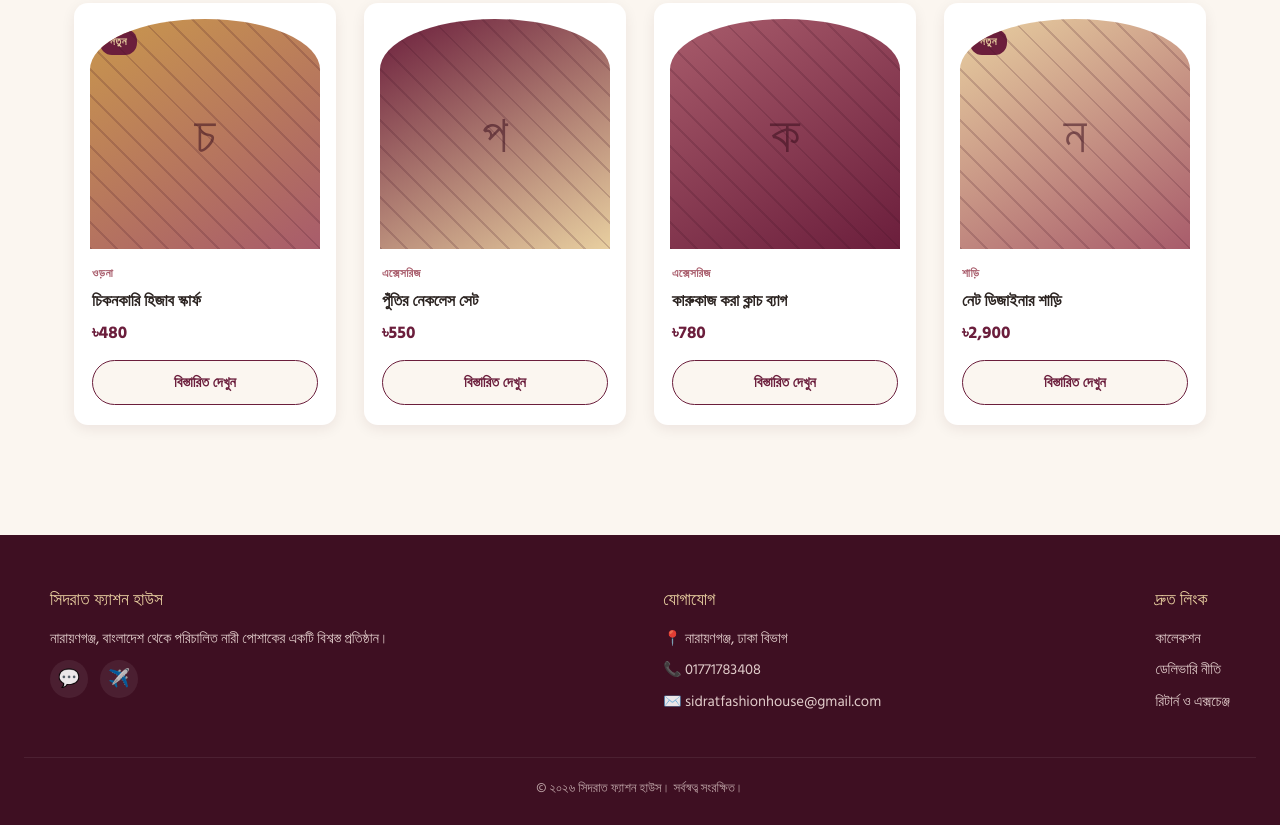
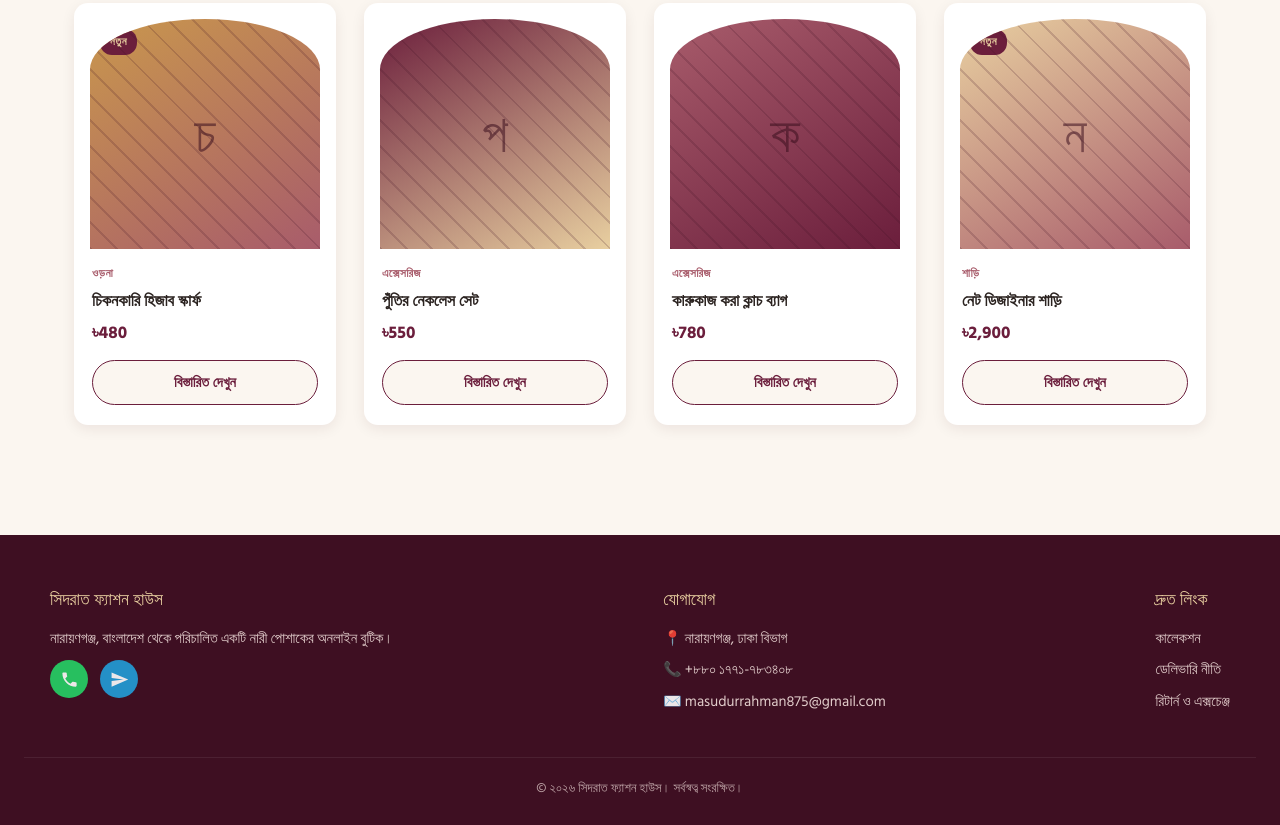
Before and after one commit to tonmoyhasanmrj/sidrat-fashion-house, a website: page index.html in a window 1280 px wide. Shown: the part 1845-2670 px from the top of the page. Drawn offline with Linux system fonts and the light colour scheme; a web font is replaced by a local one.

Commit message:
Add files via upload

```diff
--- a/content/settings.json
+++ b/content/settings.json
@@ -1,10 +1,10 @@
 {
-  "heroImage": "/images/uploads/chatgpt-image-sep-1-2026-12_06_07-pm.png",
+  "heroImage": "",
   "whatsappNumber": "8801771783408",
   "telegramUsername": "jabedhossainmrj",
   "bkashNumber": "01771783408",
   "nagadNumber": "01771783408",
-  "contactPhone": "01771783408",
-  "contactEmail": "sidratfashionhouse@gmail.com",
+  "contactPhone": "+৮৮০ ১৭৭১-৭৮৩৪০৮",
+  "contactEmail": "masudurrahman875@gmail.com",
   "contactAddress": "নারায়ণগঞ্জ, ঢাকা বিভাগ"
 }
--- a/index.html
+++ b/index.html
@@ -227,9 +227,13 @@ footer{background:var(--maroon-dark); color:var(--blush); padding:50px 24px 26px
 .footer-col a:hover{color:var(--gold-light);}
 .social-row{display:flex; gap:12px; margin-top:10px;}
 .social-row a{
-  width:38px; height:38px; border-radius:50%; background:rgba(255,255,255,0.08);
-  display:flex; align-items:center; justify-content:center; font-size:1.1rem;
+  width:38px; height:38px; border-radius:50%;
+  display:flex; align-items:center; justify-content:center; transition:transform 0.2s;
 }
+.social-row a:hover{transform:translateY(-2px);}
+.social-row a.wa-icon{background:#25D366;}
+.social-row a.tg-icon{background:#229ED9;}
+.social-row a svg{width:19px; height:19px; fill:#fff;}
 .footer-bottom{text-align:center; margin-top:36px; padding-top:20px; border-top:1px solid rgba(255,255,255,0.1); font-size:0.82rem; opacity:0.7;}
 
 /* ---------- Cart drawer ---------- */
@@ -455,7 +459,7 @@ footer{background:var(--maroon-dark); color:var(--blush); padding:50px 24px 26px
     <div class="hero-text">
       <span class="hero-eyebrow">নারায়ণগঞ্জ থেকে সারা বাংলাদেশে</span>
       <h1>ঐতিহ্য আর আভিজাত্যের<br>মেলবন্ধনে সিদরাত</h1>
-      <p>হাতে বাছাই করা প্রতিটি পোশাকে বাংলার নকশা আর মার্জিত রুচির ছোঁয়া।</p>
+      <p>হাতে বাছাই করা শাড়ি, থ্রি-পিস, কুর্তি ও ওড়না — প্রতিটি পোশাকে বাংলার নকশা আর মার্জিত রুচির ছোঁয়া।</p>
       <a href="#shop" class="hero-cta">কালেকশন দেখুন</a>
     </div>
     <div class="hero-visual" id="heroVisual">
@@ -483,17 +487,21 @@ footer{background:var(--maroon-dark); color:var(--blush); padding:50px 24px 26px
   <div class="footer-inner">
     <div class="footer-col">
       <h3>সিদরাত ফ্যাশন হাউস</h3>
-      <p>নারায়ণগঞ্জ, বাংলাদেশ থেকে পরিচালিত নারী পোশাকের একটি বিশ্বস্ত প্রতিষ্ঠান।</p>
+      <p>নারায়ণগঞ্জ, বাংলাদেশ থেকে পরিচালিত একটি নারী পোশাকের অনলাইন বুটিক।</p>
       <div class="social-row">
-        <a href="#" id="footerWhatsapp" target="_blank" rel="noopener" aria-label="WhatsApp">💬</a>
-        <a href="#" id="footerTelegram" target="_blank" rel="noopener" aria-label="Telegram">✈️</a>
+        <a href="#" id="footerWhatsapp" class="wa-icon" target="_blank" rel="noopener" aria-label="WhatsApp">
+          <svg viewBox="0 0 24 24" xmlns="http://www.w3.org/2000/svg"><path d="M6.62 10.79c1.44 2.83 3.76 5.14 6.59 6.59l2.2-2.2c.27-.27.67-.36 1.02-.24 1.12.37 2.33.57 3.57.57.55 0 1 .45 1 1V20c0 .55-.45 1-1 1-9.39 0-17-7.61-17-17 0-.55.45-1 1-1h3.5c.55 0 1 .45 1 1 0 1.25.2 2.45.57 3.57.11.35.03.74-.25 1.02l-2.2 2.2z"/></svg>
+        </a>
+        <a href="#" id="footerTelegram" class="tg-icon" target="_blank" rel="noopener" aria-label="Telegram">
+          <svg viewBox="0 0 24 24" xmlns="http://www.w3.org/2000/svg"><path d="M2.01 21L23 12 2.01 3 2 10l15 2-15 2z"/></svg>
+        </a>
       </div>
     </div>
     <div class="footer-col">
       <h3>যোগাযোগ</h3>
       <p id="footerAddress">📍 নারায়ণগঞ্জ, ঢাকা বিভাগ</p>
-      <p id="footerPhone">📞 01771783408</p>
-      <p id="footerEmail">✉️ sidratfashionhouse@gmail.com</p>
+      <p id="footerPhone">📞 +৮৮০ ১৭৭১-৭৮৩৪০৮</p>
+      <p id="footerEmail">✉️ masudurrahman875@gmail.com</p>
     </div>
     <div class="footer-col">
       <h3>দ্রুত লিংক</h3>
```
